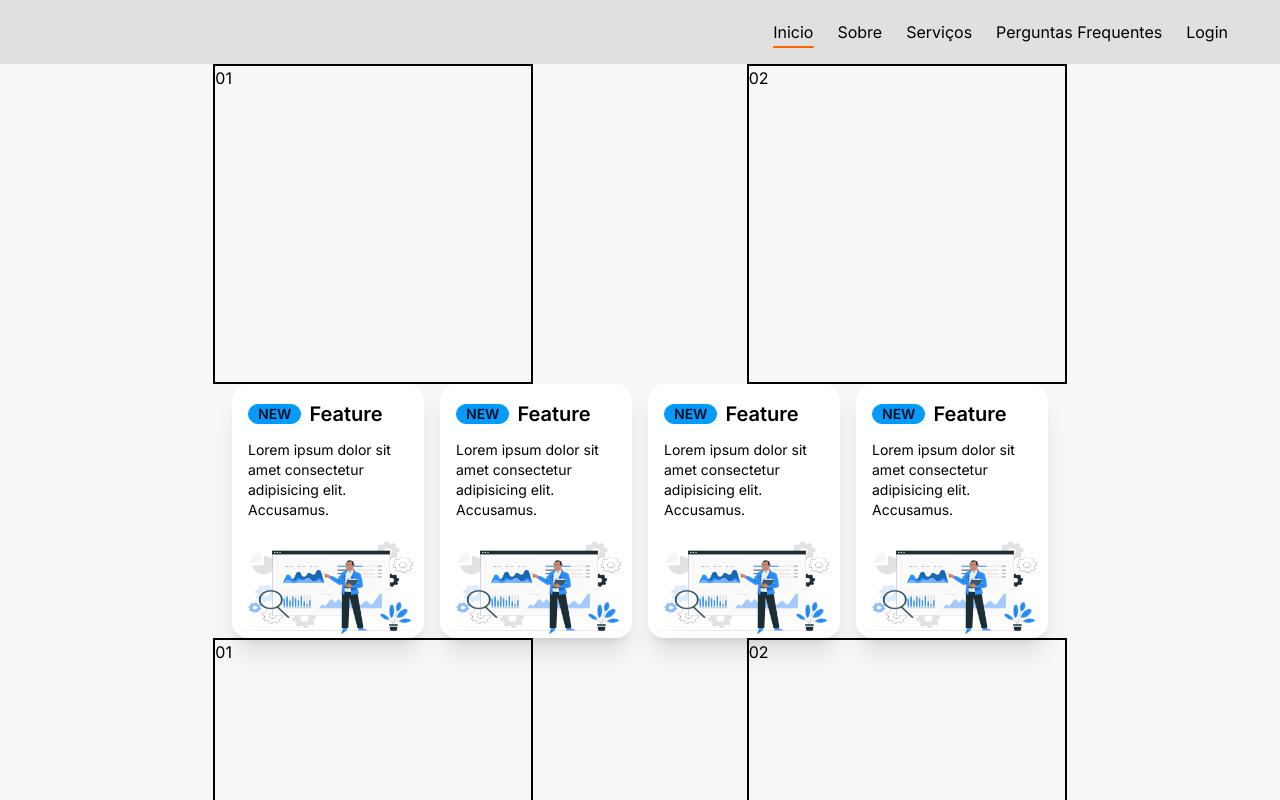
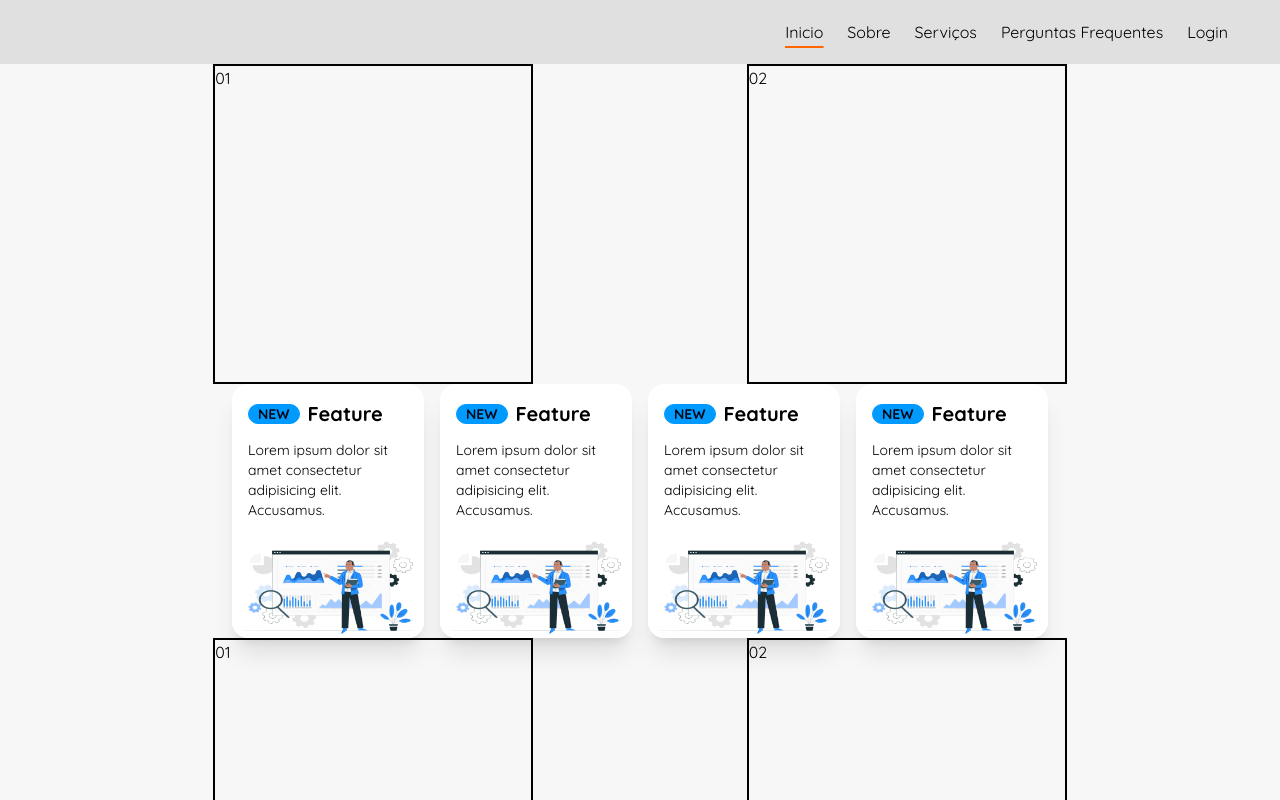
Before and after one commit to mrdsantos/gestao-auto-escola, a Next.js app: page / in a window 1280 px wide. Shown: the top 800 px of the page. Built offline with nearby package versions, Linux system fonts and the light colour scheme.

Commit message:
update font

```diff
--- a/app/layout.tsx
+++ b/app/layout.tsx
@@ -1,11 +1,14 @@
 import type { Metadata } from "next";
-import { Inter } from "next/font/google";
+import { Quicksand } from "next/font/google";
 import "./globals.css";
 import Header from "./components/Header/Header";
 import Footer from "./components/Footer/Footer";
 
 
-const inter = Inter({ subsets: ["latin"] });
+const quicksand = Quicksand ({
+  subsets: ["latin"],
+  weight: ["300", "400", "500", "700"],
+});
 
 export const metadata: Metadata = {
   title: {
@@ -23,7 +26,7 @@ export default function RootLayout({
 }>) {
   return (
     <html lang="pt-br" data-theme="gestao">
-      <body className={inter.className}>
+      <body className={quicksand.className}>
 
         <Header />
 
```
